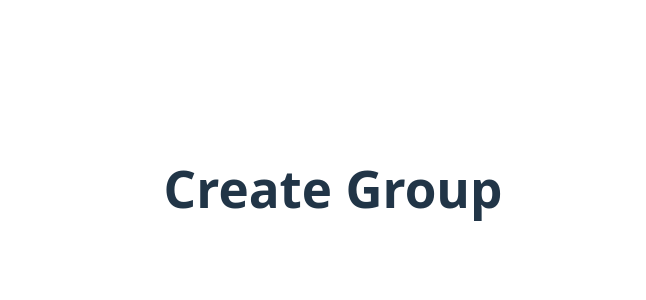
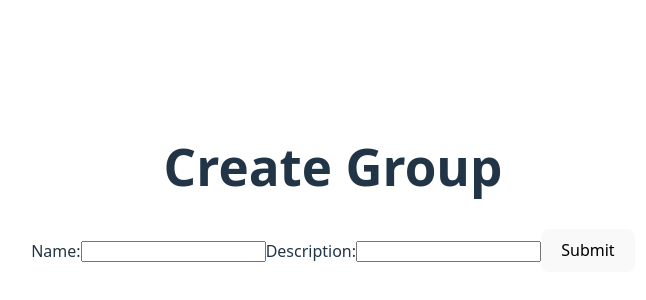
Before and after one commit to austin-pereira/MealMates, a React (Vite) app: page /create-group in a window 1280 px wide. Shown: the part 212-512 px from the top of the page, without its empty margins (307-953 px from the left). Built offline with nearby package versions, Linux system fonts and the light colour scheme; no server answers; sample sign-in values are in the browser's storage.

Commit message:
add stuff to create group page

```diff
--- a/src/components/AuthScreens/CreateGroup.tsx
+++ b/src/components/AuthScreens/CreateGroup.tsx
@@ -2,6 +2,7 @@ import React from 'react';
 import { useEffect } from 'react';
 import { useNavigate } from 'react-router-dom';
 import { onAuthStateChanged } from 'firebase/auth';
+import { useState } from "react";
 import { auth } from '../../firebaseConfig';
 
 const CreateGroup = () => {
@@ -17,10 +18,31 @@ const CreateGroup = () => {
     return () => unsubscribe();
   }, [navigate]);
 
+  const [formData, setFormData] = useState({name: "",description: ""});
+
+  const handleChange = (event: React.ChangeEvent<HTMLInputElement>) => {
+    const { name, value } = event.target;
+    setFormData((prevFormData) => ({ ...prevFormData, [name]: value }));
+  };
+
+  const handleSubmit = (event: React.FormEvent<HTMLFormElement>) => {
+    event.preventDefault();
+    alert(`Name: ${formData.name}, Description: ${formData.description}`
+    );
+  };
+
   return (
     <div>
       <h1>Create Group</h1>
-      {/* Add your form or other content here */}
+      <form onSubmit={handleSubmit}>
+      <label htmlFor="name">Name:</label>
+      <input type="text" id="name" name="name" value={formData.name} onChange={handleChange}/>
+
+      <label htmlFor="description">Description:</label>
+      <input type="description" id="description" name="description" value={formData.description} onChange={handleChange}/>
+
+      <button type="submit">Submit</button>
+    </form>
     </div>
   );
 };
--- a/src/components/AuthScreens/ExistingGroup.tsx
+++ b/src/components/AuthScreens/ExistingGroup.tsx
@@ -17,6 +17,8 @@ const ExistingGroup = () => {
     return () => unsubscribe();
   }, [navigate]);
 
+
+
   return (
     <div>
       <h1>Existing Group</h1>
```
Also changed, not shown: package.json (+18 -3 lines), src/components/AuthScreens/DataStorage.tsx (added, +9 -0 lines), 1 other file (tests, documents, lock files or other folders).
